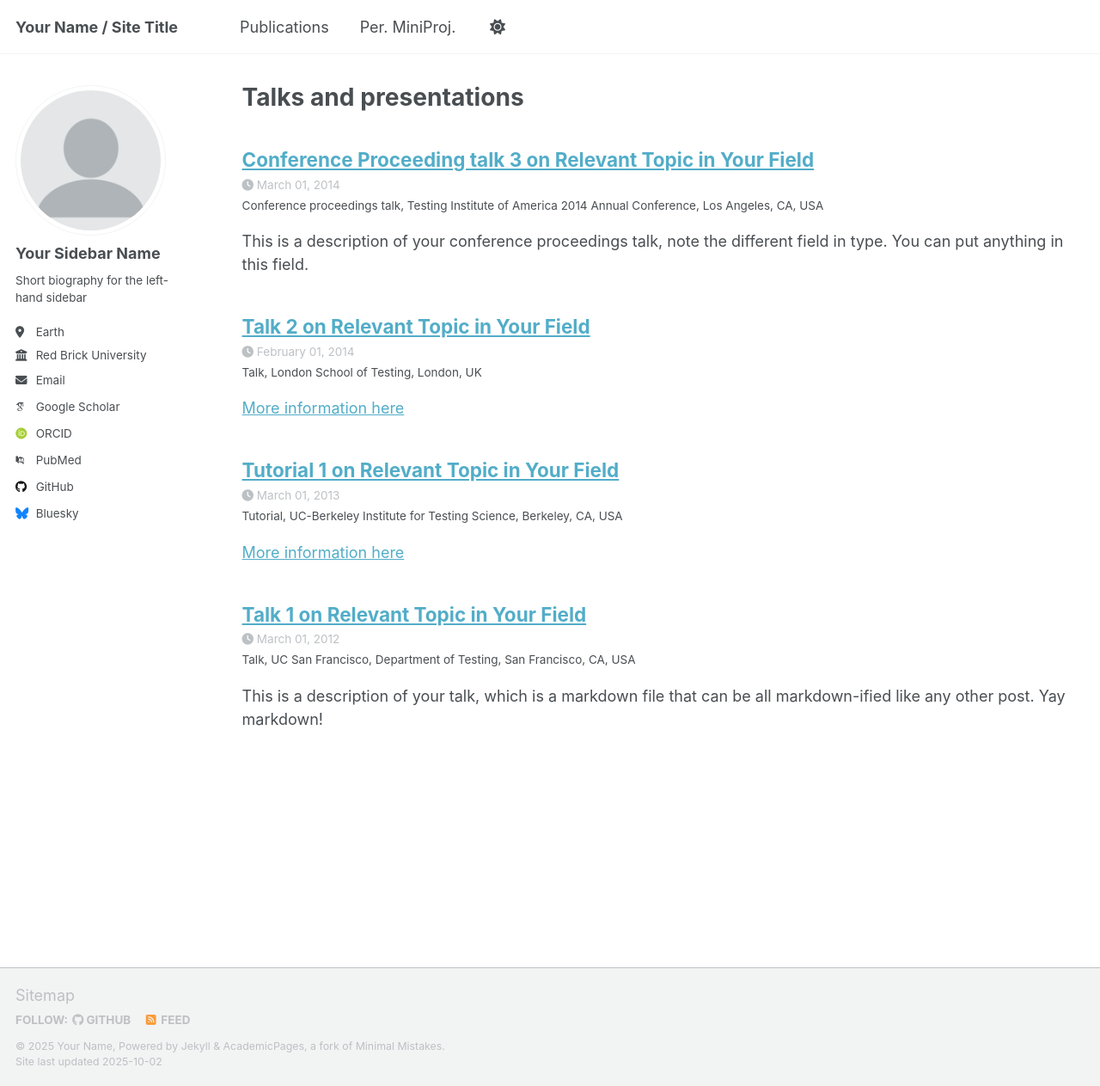
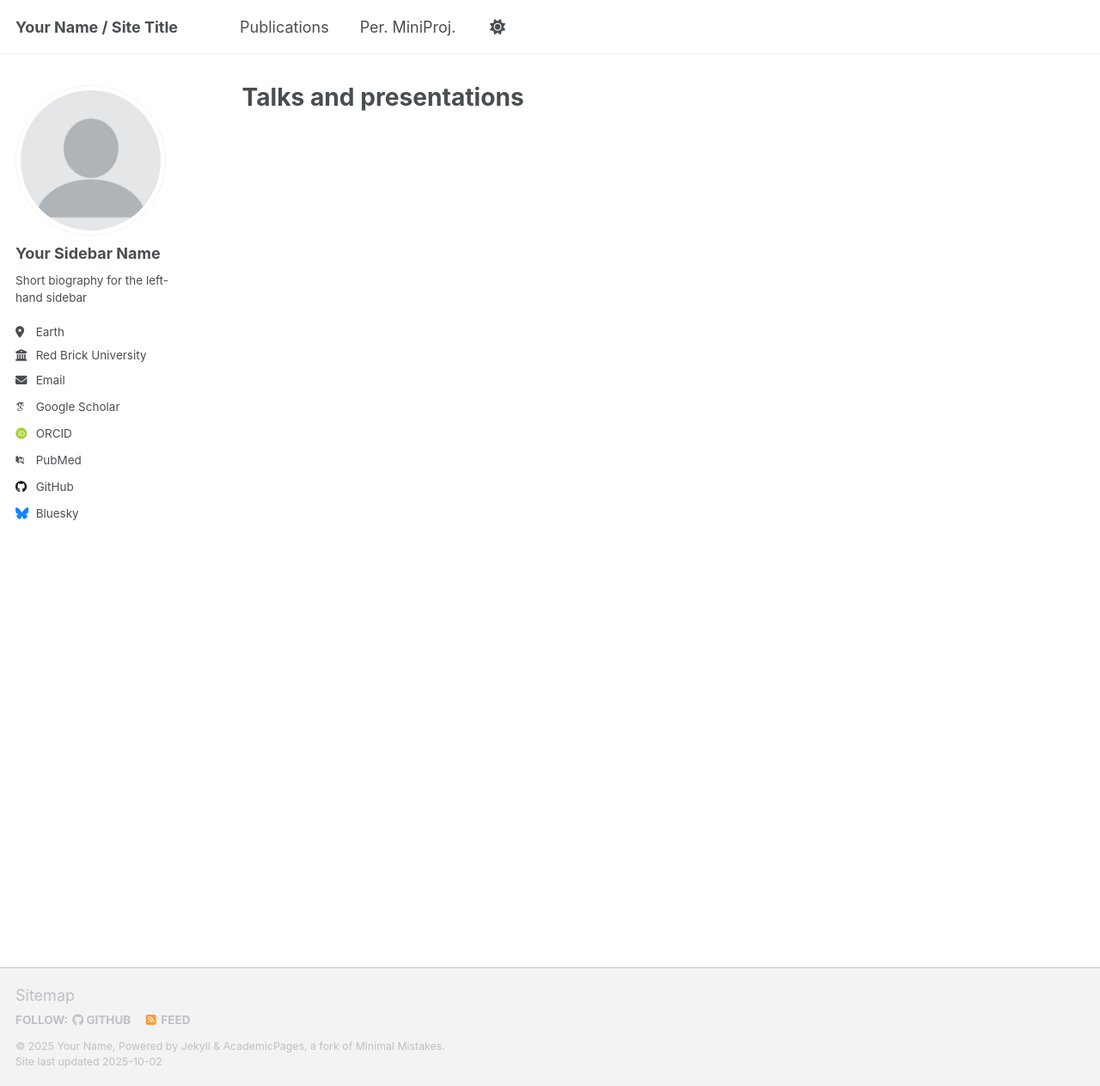
Before and after one commit to kewei-xu/kewei-xu.github.io, a Jekyll site: the page built from _pages/talks.html, in a window 1280 px wide and 1263 px high. Shown: the whole window at 86% size. Built offline with Jekyll 4.4.1, drawn with Linux system fonts in a browser that asks for light colours; some web fonts are replaced; a script that is not in the unit is left out; some of the changed lines change nothing that is shown.

Commit message:
modified some global config

```diff
--- a/_config.yml
+++ b/_config.yml
@@ -13,10 +13,10 @@
 title_separator          : "-"
 name                     : &name "Your Name"
 description              : &description "Your Name's academic portfolio"   # Update this with a general description of your site, this is the default if not overridden by a page
-url                      : https://academicpages.github.io # The base hostname & protocol for your site e.g. "https://[your GitHub username].github.io",
+url                      : https://kewei-xu.github.io # The base hostname & protocol for your site e.g. "https://[your GitHub username].github.io",
                                                            # or if you already have some other page hosted on Github then use "https://[your GitHub username].github.io/[Your Repo Name]"
 baseurl                  : "" # the subpath of your site, e.g. "/blog"
-repository               : "academicpages/academicpages.github.io"
+repository               : "kewei-xu/kewei-xu.github.io"
 
 # Site Author - The following control what appear as part of the author content on the side bar.
 #               If a field is blank the icon and link will not appear, otherwise it will be shown.
@@ -218,18 +218,18 @@
 
 # These settings control the types of collections used by the template
 collections:
-  teaching:
-    output: true
-    permalink: /:collection/:path/
+  # teaching:
+  #   output: true
+  #   permalink: /:collection/:path/
   publications:
     output: true
     permalink: /:collection/:path/
   portfolio:
     output: true
     permalink: /:collection/:path/
-  talks:
-    output: true
-    permalink: /:collection/:path/
+  # talks:
+  #   output: true
+  #   permalink: /:collection/:path/
 
 
 # These settings control how pages and collections are included in the site
```
